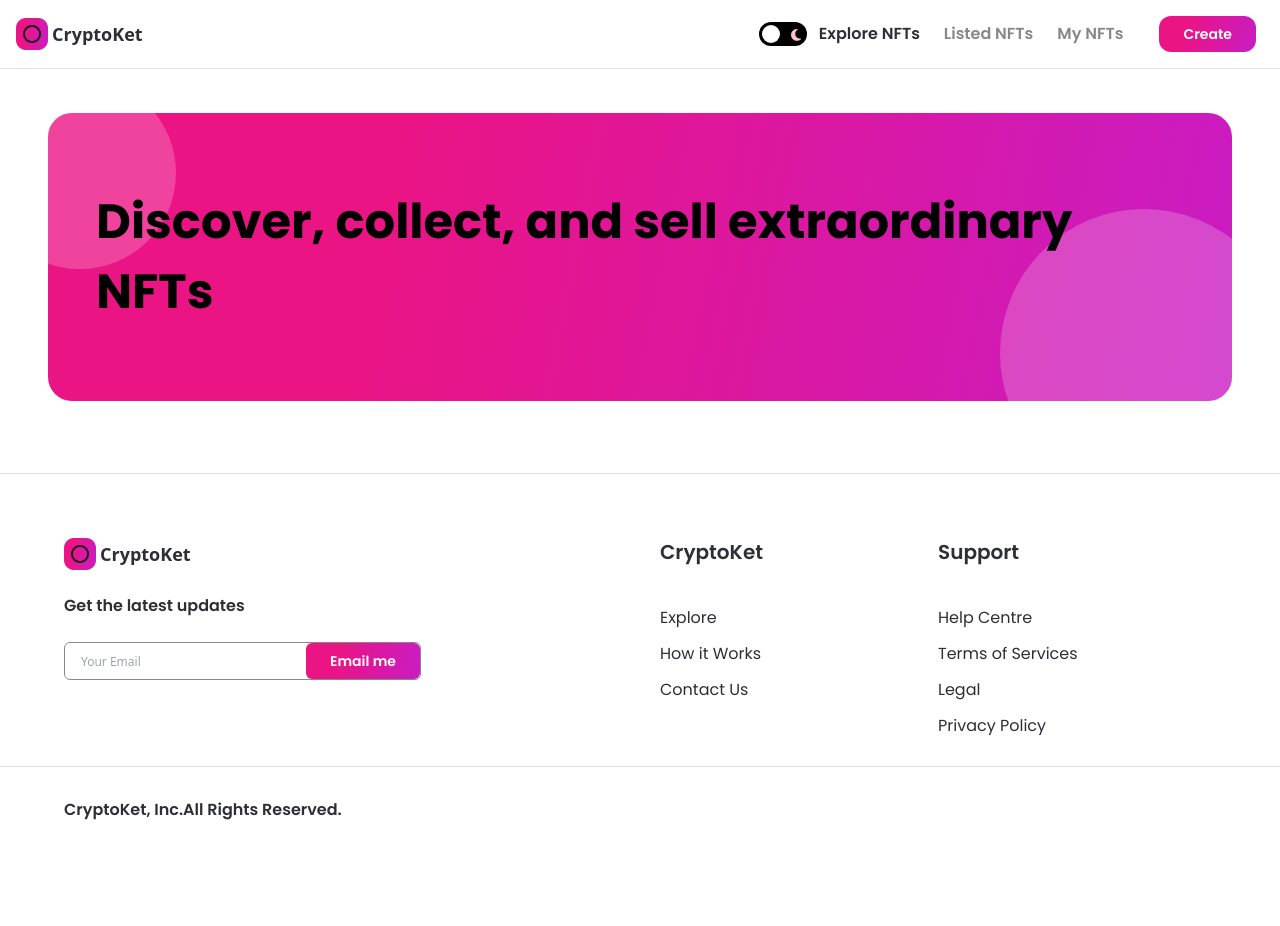
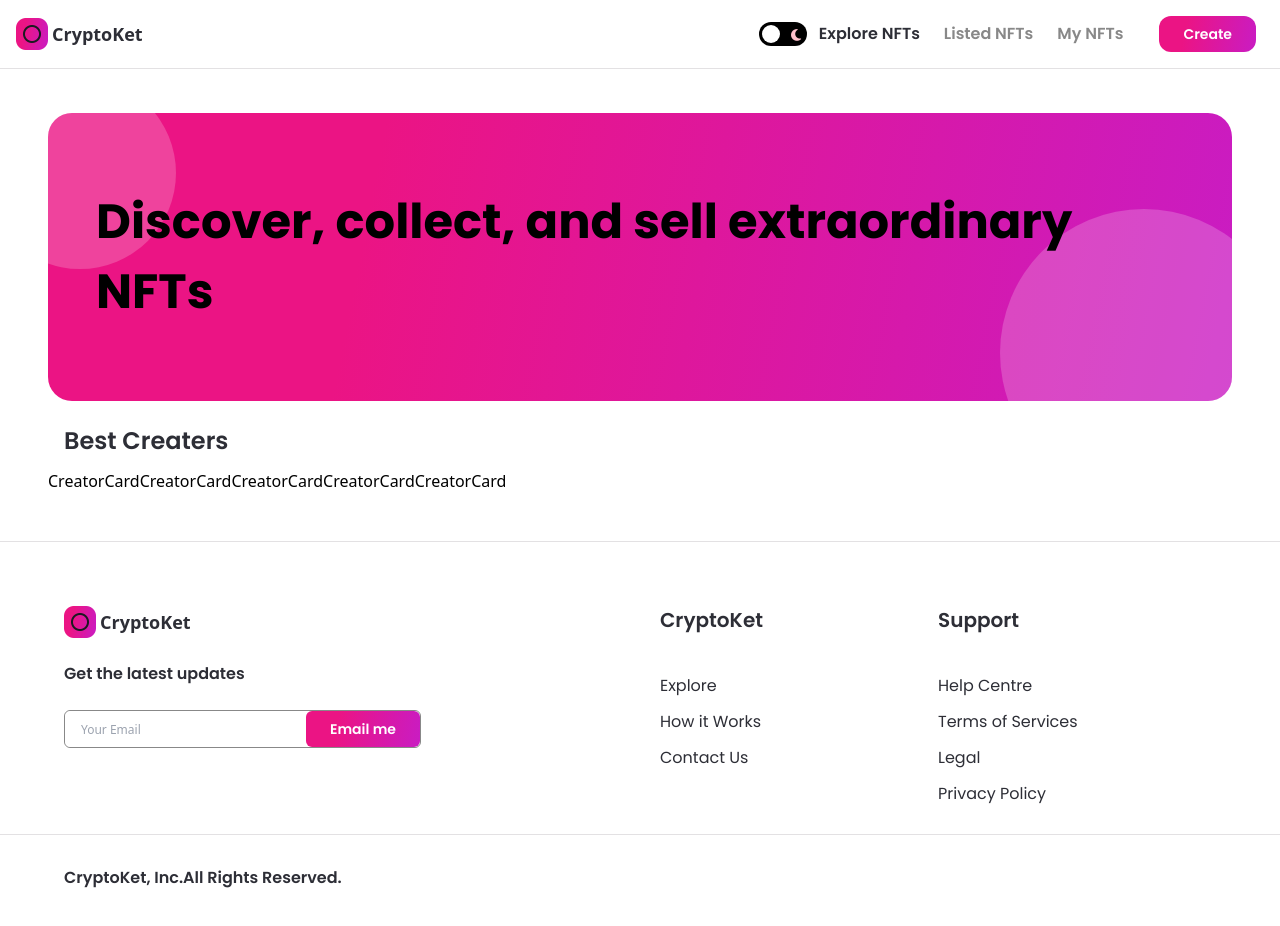
Before and after one commit to Sumit9953/NFT_MARKETPLACE_CRYPTOKET, a Next.js app: page / in a window 1280 px wide. Shown: the top 926 px of the page. Before the commit the page ends 889 px from the top, so only its background shows below. Built offline with nearby package versions, Linux system fonts and the light colour scheme.

Commit message:
Top seller

```diff
--- /dev/null
+++ b/components/CreatorCard.jsx
@@ -0,0 +1,7 @@
+import React from 'react';
+
+const CreatorCard = () => (
+  <div>CreatorCard</div>
+);
+
+export default CreatorCard;
--- a/components/index.js
+++ b/components/index.js
@@ -2,5 +2,6 @@ import Navbar from './Navbar';
 import Footer from './Footer';
 import Button from './Button';
 import Banner from './Banner';
+import CreatorCard from './CreatorCard';
 
-export { Navbar, Footer, Button, Banner };
+export { Navbar, Footer, Button, Banner, CreatorCard };
--- a/pages/index.js
+++ b/pages/index.js
@@ -1,15 +1,34 @@
-import { Banner } from "../components";
+import { useState, useEffect, useRef } from 'react';
+import { Banner, CreatorCard } from '../components';
 
-const Home = () => (
+const Home = () => {
+  const parentRef = useRef(null);
+  const scrollRef = useRef(null);
+
+  return (
     <div className="flex justify-center sm:px-4 p-12 ">
-    <div className="w-full minmd:w-4/5" >
+      <div className="w-full minmd:w-4/5">
         <Banner
-        name = "Discover, collect, and sell extraordinary NFTs"
+          name="Discover, collect, and sell extraordinary NFTs"
           childStyles="md:text-4xl sm:text-2xl xs:text-xl text-left"
-        parentStyles = "justify-start mb-6 h-72 sm:h-60 p-12 xs:p-4 xs:h-44 rounded-3xl"
+          parentStyles="justify-start mb-6 h-72 sm:h-60 p-12 xs:p-4 xs:h-44 rounded-3xl"
         />
+        <div>
+          <h1 className="font-poppins dark:text-white text-nft-black-1 text-2xl
+        minlg:text-4xl font-semibold ml-4 xs:ml-0 "
+          >
+            Best Creaters
+          </h1>
+          <div className="relative flex-1 max-w-fullflex mt-3" ref={parentRef}>
+            <div className="flex flex-row w-max overflow-x-scroll no-scrollbar select-none" ref={scrollRef}>
+              {[6, 7, 8, 9, 10].map((i) => (
+                <CreatorCard />
+              ))}
+            </div>
+          </div>
+        </div>
       </div>
     </div>
   );
-
+};
 export default Home;
```
Lines whose indentation alone changed are shown as unchanged.
